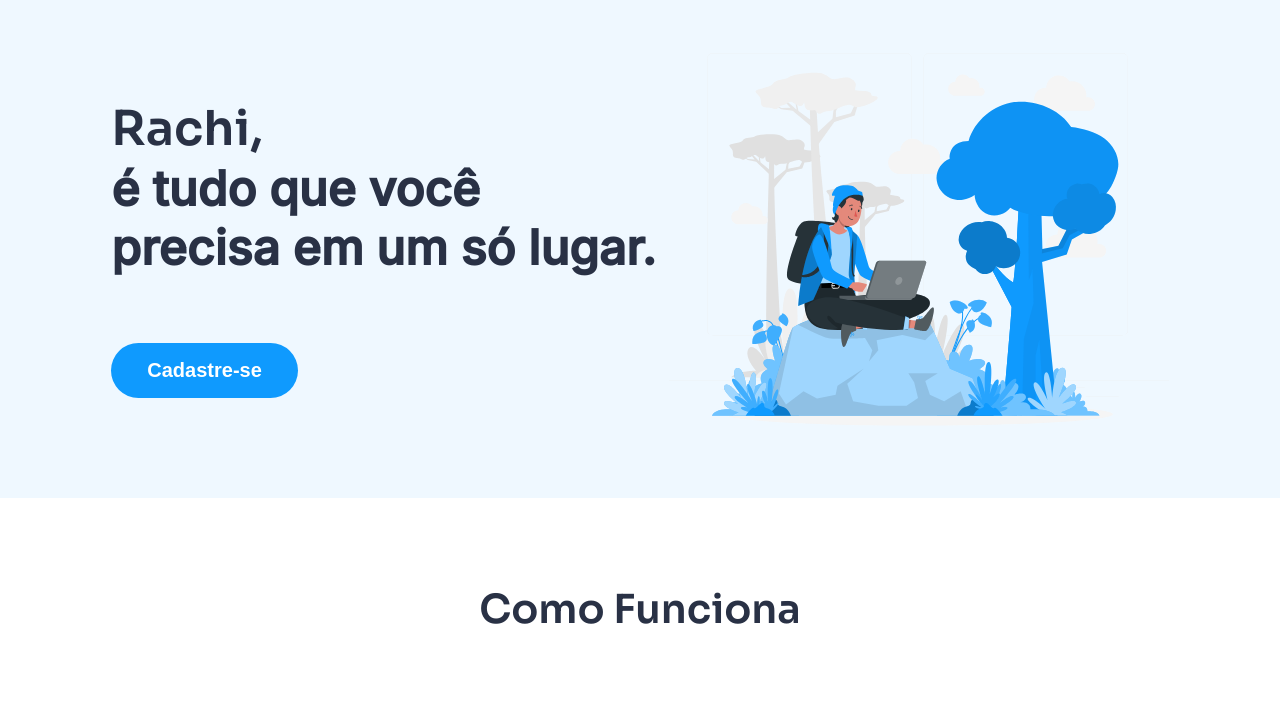
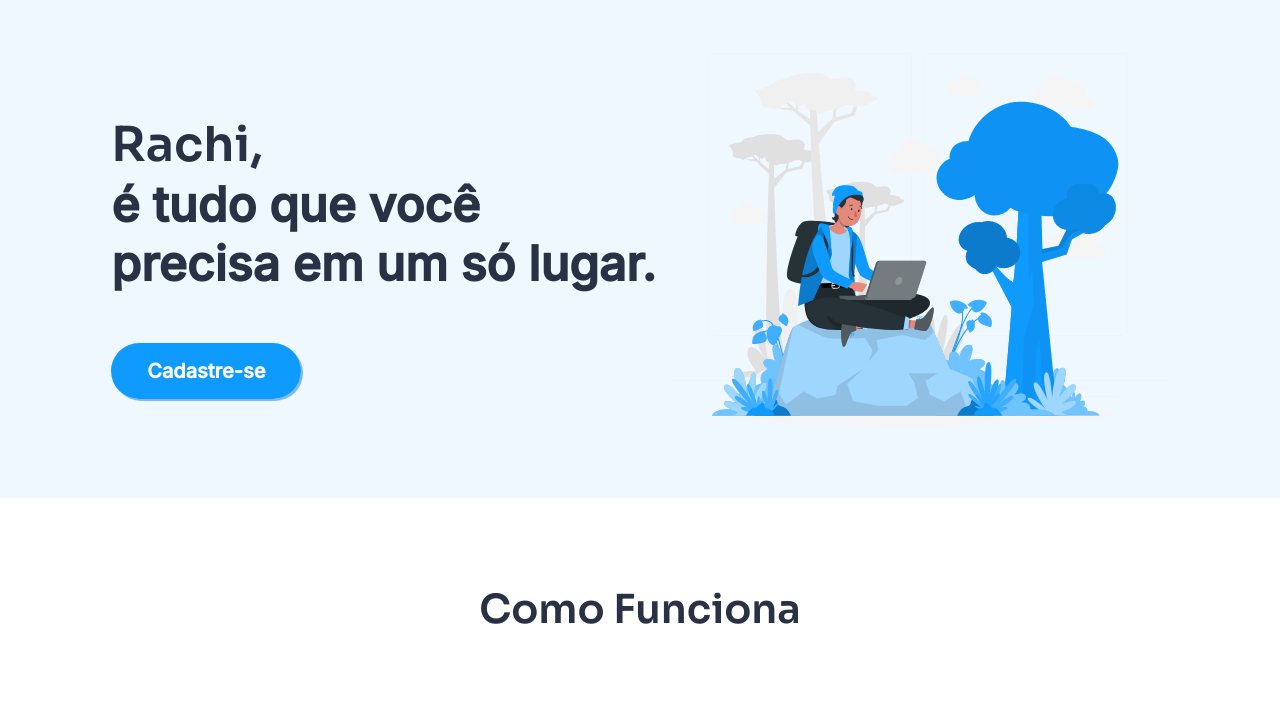
Before and after one commit to FelipeSalazar1/Rachi-site, a website: page index.html in a window 1280 px wide. Shown: the part 72-784 px from the top of the page. Drawn offline with Linux system fonts and the light colour scheme.

Commit message:
feat: box shadow fix: change button for a(link) with div to put margin

```diff
--- a/index.html
+++ b/index.html
@@ -33,7 +33,7 @@
           <h1>Rachi, </h1>
           <p>é tudo que você</p>
           <p>precisa em um só lugar.</p>
-          <button>Cadastre-se</button>
+          <div id="button-wrapper"><a id="btn-intro" href="#">Cadastre-se</a></div>
         </div>
 
         <img src="assets/guyOnTheRock.svg" alt="Homem sentado na pedra mexendo no computador">
--- a/style.css
+++ b/style.css
@@ -77,11 +77,15 @@
   color: #293145;
   font-size: 4.8rem;
   font-weight: 600;
-
 }
 
-#intro button {
+#intro #button-wrapper {
+  margin-top: 6.6rem;
+}
+
+#intro #btn-intro {
   background: #0f9afe;
+  box-shadow: 2px 2px 0px 0px rgba(19, 125, 224, 0.50);
   border-radius: 5rem;
   border: none;
   padding: 1.6rem 3.6rem;
@@ -89,8 +93,7 @@
   color: #fff;
   font-size: 2rem;
   font-weight: 600;
-
-  margin-top: 6.6rem;
+  text-decoration: none;
 }
 
 #functionalities {
```
